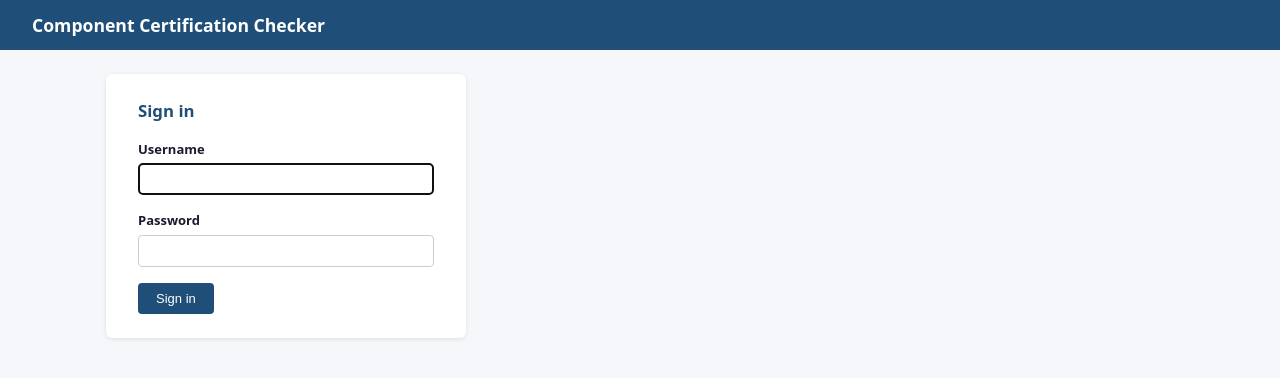
After one commit to Alasdair-Gray/Crit_component_search_NEW, a Flask app: page /login in a window 1280 px wide. The commit adds this page. Shown: the top 378 px of the page. Run offline with Flask 3, Linux system fonts and the light colour scheme; parts of the project's set-up code (start-up, migrations or seed data) failed here and were passed over.

Commit message:
Implement static auth

```diff
--- a/web/app.py
+++ b/web/app.py
@@ -3,6 +3,9 @@ Flask web application – thin adapter over the cert-checker pipeline.
 
 Routes
 ------
+GET  /login             – login form (when auth enabled)
+POST /login             – authenticate; redirect to next or /
+GET  /logout            – clear session; redirect to login
 GET  /                  – upload form
 POST /upload            – accept .docx, start background pipeline, redirect
 GET  /status/<job_id>   – show pipeline progress (auto-refreshes)
@@ -20,6 +23,7 @@ from __future__ import annotations
 import io
 import logging
 import os
+import sys
 import tempfile
 import threading
 import uuid
@@ -34,10 +38,34 @@ from flask import (
     render_template,
     request,
     send_file,
+    session,
     url_for,
 )
 
 load_dotenv()
+
+# ---------------------------------------------------------------------------
+# Static auth – require credentials unless CCS_WEBAPP_INSECURE=true
+# ---------------------------------------------------------------------------
+def _check_auth_config() -> tuple[bool, str | None, str | None]:
+    """Return (insecure_ok, username, password). Exit if auth required but not configured."""
+    insecure = os.getenv("CCS_WEBAPP_INSECURE", "").strip().lower() in ("1", "true", "yes")
+    if insecure:
+        return True, None, None
+    user = os.getenv("CCS_WEBAPP_USER", "").strip()
+    password = os.getenv("CCS_WEBAPP_PASSWORD", "").strip()
+    if not user or not password:
+        print(
+            "CCS webapp requires authentication. Set CCS_WEBAPP_USER and CCS_WEBAPP_PASSWORD "
+            "in .env, or set CCS_WEBAPP_INSECURE=true to run without auth (not for production).",
+            file=sys.stderr,
+        )
+        sys.exit(1)
+    return False, user, password
+
+
+_INSECURE, _AUTH_USER, _AUTH_PASSWORD = _check_auth_config()
+
 logging.basicConfig(
     level=os.getenv("LOG_LEVEL", "INFO"),
     format="%(asctime)s  %(levelname)-8s  %(message)s",
@@ -261,6 +289,54 @@ def _parse_edited_results(form, original):
 
 
 # ---------------------------------------------------------------------------
+# Auth – require login unless running insecure
+# ---------------------------------------------------------------------------
+
+@app.before_request
+def _require_auth():
+    if _INSECURE:
+        return
+    if request.endpoint in ("login", "static"):
+        return
+    if session.get("authenticated"):
+        return
+    return redirect(url_for("login", next=request.url))
+
+
+@app.get("/login")
+def login():
+    if _INSECURE:
+        return redirect(url_for("index"))
+    return render_template("login.html", next=request.args.get("next", url_for("index")))
+
+
+@app.post("/login")
+def login_post():
+    if _INSECURE:
+        return redirect(url_for("index"))
+    username = (request.form.get("username") or "").strip()
+    password = request.form.get("password") or ""
+    next_url = request.form.get("next") or request.args.get("next") or url_for("index")
+    if username == _AUTH_USER and password == _AUTH_PASSWORD:
+        session["authenticated"] = True
+        return redirect(next_url)
+    flash("Invalid username or password.")
+    return render_template("login.html", next=next_url), 401
+
+
+@app.get("/logout")
+def logout():
+    session.pop("authenticated", None)
+    return redirect(url_for("login"))
+
+
+@app.context_processor
+def _auth_context():
+    """Expose auth_required so templates can show/hide logout link."""
+    return {"auth_required": not _INSECURE}
+
+
+# ---------------------------------------------------------------------------
 # Routes
 # ---------------------------------------------------------------------------
 
--- a/web/static/style.css
+++ b/web/static/style.css
@@ -50,6 +50,7 @@ h3 { font-size: 0.95rem; color: #1F4E79; margin: 1rem 0 0.5rem; }
 .field { margin-bottom: 1rem; }
 .field label { display: block; font-weight: 600; margin-bottom: 4px; font-size: 13px; }
 .field input[type="text"],
+.field input[type="password"],
 .field input[type="file"],
 .field select {
     width: 100%;
--- a/web/templates/log.html
+++ b/web/templates/log.html
@@ -17,6 +17,7 @@
       {% endif %}
       &nbsp;·&nbsp;
       <a href="/">New upload</a>
+      {% if auth_required %} · <a href="{{ url_for('logout') }}">Log out</a>{% endif %}
     </nav>
   </header>
 
--- /dev/null
+++ b/web/templates/login.html
@@ -0,0 +1,41 @@
+<!DOCTYPE html>
+<html lang="en">
+<head>
+  <meta charset="UTF-8">
+  <meta name="viewport" content="width=device-width, initial-scale=1">
+  <title>Cert Checker – Sign in</title>
+  <link rel="stylesheet" href="{{ url_for('static', filename='style.css') }}">
+</head>
+<body>
+  <header>
+    <h1>Component Certification Checker</h1>
+  </header>
+
+  <main>
+    <div class="card" style="max-width: 360px;">
+      <h2>Sign in</h2>
+
+      {% with messages = get_flashed_messages() %}
+        {% if messages %}
+          <ul class="messages">
+            {% for m in messages %}<li>{{ m }}</li>{% endfor %}
+          </ul>
+        {% endif %}
+      {% endwith %}
+
+      <form method="POST" action="{{ url_for('login_post') }}">
+        <input type="hidden" name="next" value="{{ next }}">
+        <div class="field">
+          <label for="username">Username</label>
+          <input type="text" id="username" name="username" required autofocus autocomplete="username">
+        </div>
+        <div class="field">
+          <label for="password">Password</label>
+          <input type="password" id="password" name="password" required autocomplete="current-password">
+        </div>
+        <button type="submit">Sign in</button>
+      </form>
+    </div>
+  </main>
+</body>
+</html>
--- a/web/templates/results.html
+++ b/web/templates/results.html
@@ -9,7 +9,7 @@
 <body>
   <header>
     <h1>Component Certification Checker</h1>
-    <nav><a href="/">← New upload</a></nav>
+    <nav><a href="/">← New upload</a>{% if auth_required %} · <a href="{{ url_for('logout') }}">Log out</a>{% endif %}</nav>
   </header>
 
   <main>
--- a/web/templates/status.html
+++ b/web/templates/status.html
@@ -12,7 +12,7 @@
 <body>
   <header>
     <h1>Component Certification Checker</h1>
-    <nav><a href="/">← New upload</a></nav>
+    <nav><a href="/">← New upload</a>{% if auth_required %} · <a href="{{ url_for('logout') }}">Log out</a>{% endif %}</nav>
   </header>
 
   <main>
--- a/web/templates/upload.html
+++ b/web/templates/upload.html
@@ -9,6 +9,11 @@
 <body>
   <header>
     <h1>Component Certification Checker</h1>
+    {% if auth_required %}
+    <nav style="margin-left: auto;">
+      <a href="{{ url_for('logout') }}">Log out</a>
+    </nav>
+    {% endif %}
   </header>
 
   <main>
```
Also changed, not shown: TODO.md (+3 -3 lines), 1 other file.
